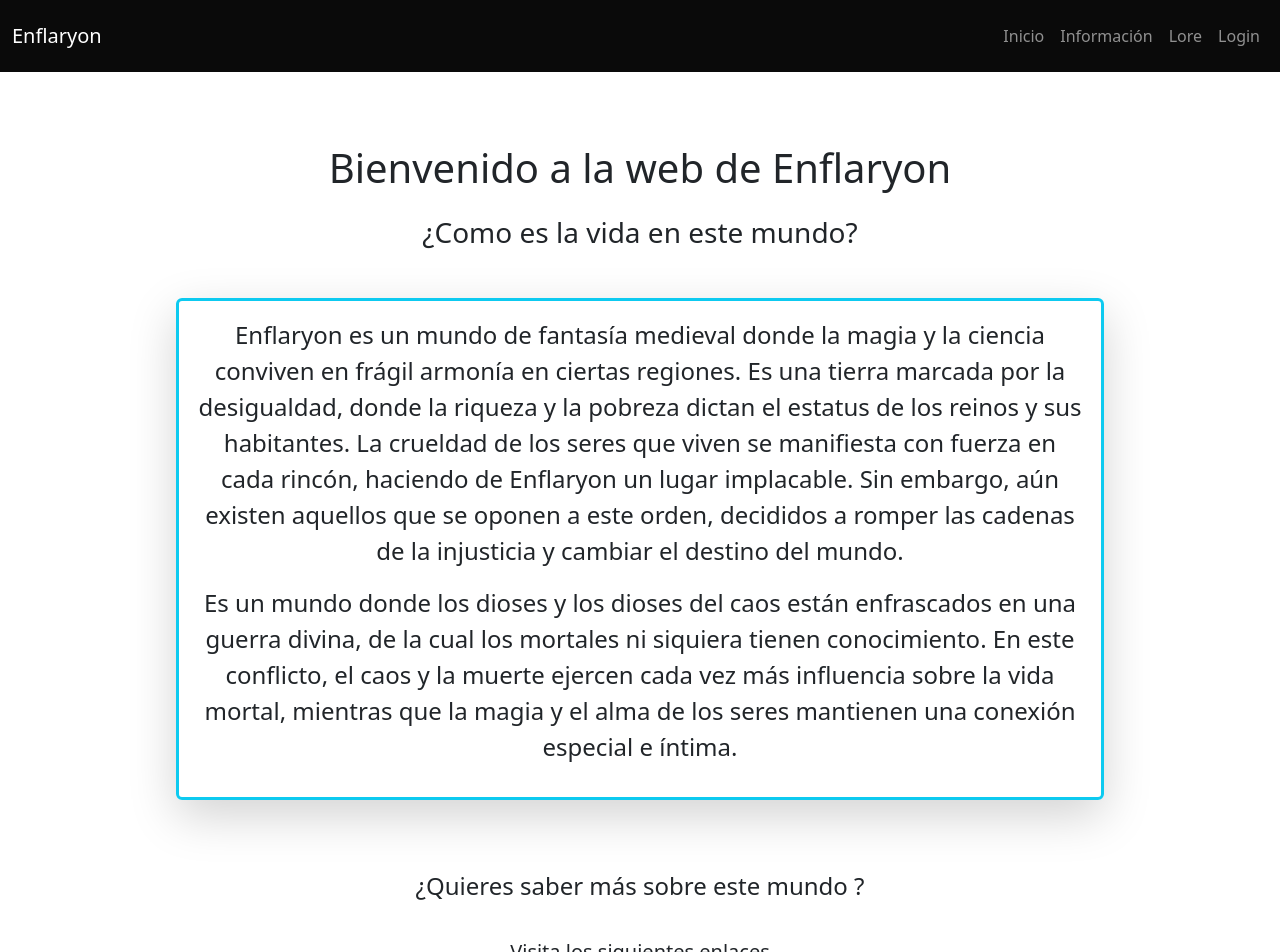
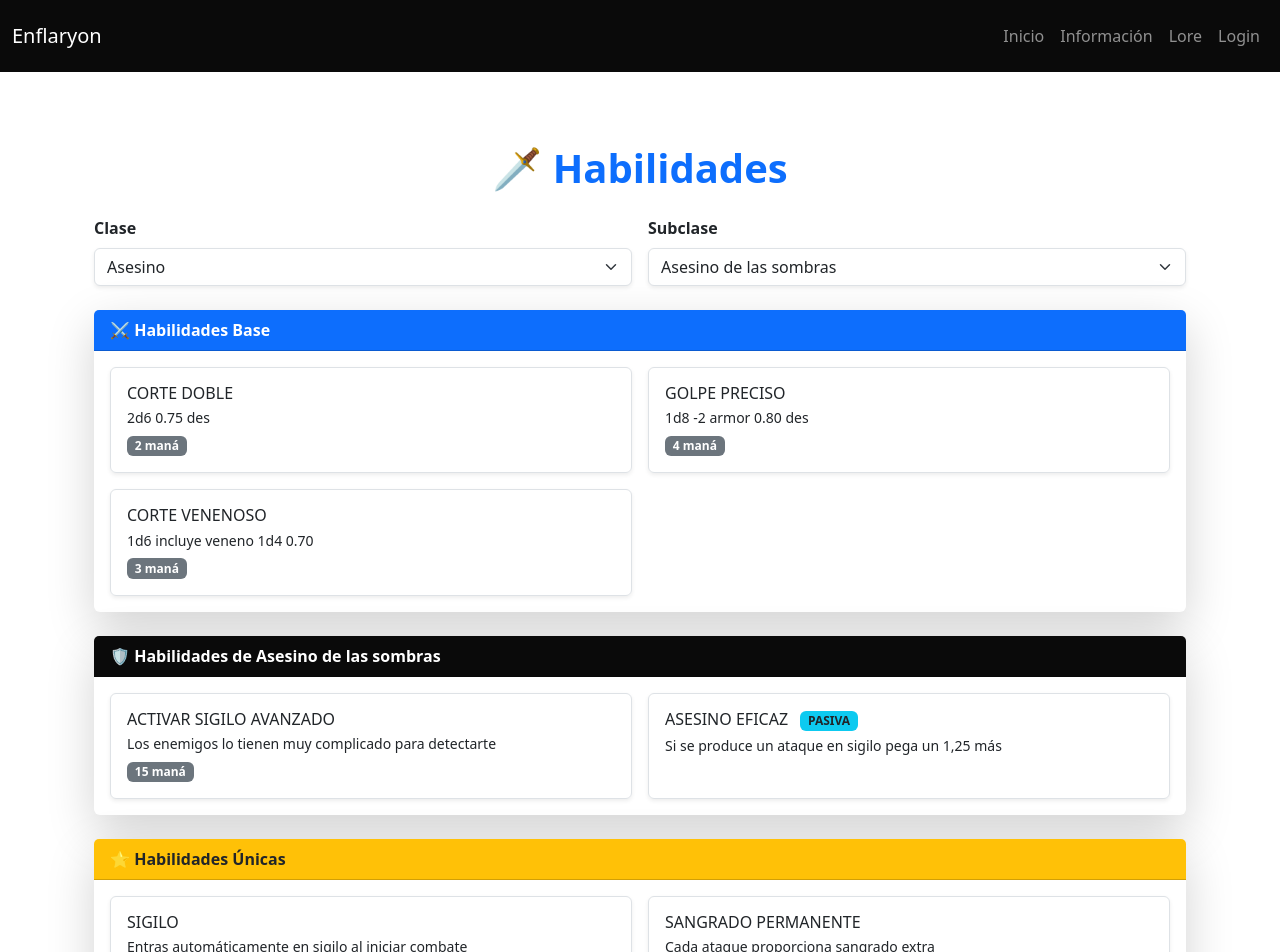
Before and after one commit to Jsr-17/juegoApp, a React (Vite) app: page /habilidades in a window 1280 px wide. Before the commit this address led to /. Shown: the top 952 px of the page. Built offline with nearby package versions, Linux system fonts and the light colour scheme.

Commit message:
cambio visual en estadisticas y nueva pagina de habilidades

```diff
--- /dev/null
+++ b/src/assets/skills/skills_asesino.json
@@ -0,0 +1,76 @@
+{
+  "Asesino": {
+    "base": [
+      {
+        "nombre": "Corte doble",
+        "descripcion": "2d6 0.75 des",
+        "costo": "2 maná",
+        "tipo": "activa"
+      },
+      {
+        "nombre": "Golpe preciso",
+        "descripcion": "1d8 -2 armor 0.80 des",
+        "costo": "4 maná",
+        "tipo": "activa"
+      },
+      {
+        "nombre": "Corte venenoso",
+        "descripcion": "1d6 incluye veneno 1d4 0.70",
+        "costo": "3 maná",
+        "tipo": "activa"
+      }
+    ],
+    "subclases": {
+      "Asesino de las sombras": [
+        {
+          "nombre": "Activar sigilo avanzado",
+          "descripcion": "Los enemigos lo tienen muy complicado para detectarte",
+          "costo": "15 maná",
+          "tipo": "activa"
+        },
+        {
+          "nombre": "Asesino eficaz",
+          "descripcion": "Si se produce un ataque en sigilo pega un 1,25 más",
+          "costo": "pasiva",
+          "tipo": "pasiva"
+        }
+      ],
+      "Ilusionista": [
+        {
+          "nombre": "Crear copia",
+          "descripcion": "Crea una copia con la mitad de la vida y 1/3 del daño del héroe",
+          "costo": "15 maná",
+          "tipo": "activa"
+        }
+      ],
+      "Exprimidor de la sangre": [
+        {
+          "nombre": "Absorbe vida",
+          "descripcion": "Absorve el 25% de la vida del daño infligido (50% si el enemigo tiene heridas)",
+          "costo": "8 maná",
+          "tipo": "pasiva"
+        }
+      ],
+      "Asesino de la pestilencia": [
+        {
+          "nombre": "Charco tóxico",
+          "descripcion": "Genera un charco bajo los enemigos, derriba y aplica veneno 1d4",
+          "costo": "10 maná",
+          "tipo": "activa"
+        }
+      ]
+    },
+    "habilidadesUnicas": [
+      {
+        "nombre": "Sigilo",
+        "descripcion": "Entras automáticamente en sigilo al iniciar combate",
+        "tipo": "pasiva"
+      },
+      {
+        "nombre": "Sangrado permanente",
+        "descripcion": "Cada ataque proporciona sangrado extra",
+        "tipo": "pasiva"
+      }
+    ]
+  }
+}
--- a/src/router/RouterApp.tsx
+++ b/src/router/RouterApp.tsx
@@ -4,6 +4,7 @@ import { RazaPage } from "../views/RazasPage/RazaPage";
 import { ClasePage } from "../views/ClasesPage/ClasePage";
 import { MagiaPage } from "../views/MagiaPage/MagiaPage";
 import { EstadisticasPage } from "../views/EstadisticasPage/EstadisticasPage";
+import { HabilidadesPage } from "../views/HabilidadesPage/HabilidadesPage";
 
 export const RouterApp = () => {
   return (
@@ -16,6 +17,7 @@ export const RouterApp = () => {
         element={<MagiaPage></MagiaPage>}
       ></Route>
       <Route path="/estadisticas" element={<EstadisticasPage></EstadisticasPage>}></Route>
+      <Route path="/habilidades" element={<HabilidadesPage></HabilidadesPage>}></Route>
 
       <Route path="/*" element={<Navigate to="/"></Navigate>}></Route>
     </Routes>
--- a/src/views/EstadisticasPage/EstadisticasPage.tsx
+++ b/src/views/EstadisticasPage/EstadisticasPage.tsx
@@ -7,58 +7,50 @@ import statsMago from "../../assets/stats/stats_mago.json";
 import statsArtillero from "../../assets/stats/stats_artillero.json";
 import statsLuchador from "../../assets/stats/stats_luchador.json";
 
-// Mapeamos cada clase con su respectivo JSON
 const statsMapping: { [key: string]: any } = {
-    Asesino:   statsAsesino,
-    Bardo:     statsBardo,
-    Caballero: statsCaballero,
-    Arquero:   statsArquero,
-    Mago:      statsMago,
-    Artillero: statsArtillero,
-    Luchador:  statsLuchador,
+  Asesino: statsAsesino,
+  Bardo: statsBardo,
+  Caballero: statsCaballero,
+  Arquero: statsArquero,
+  Mago: statsMago,
+  Artillero: statsArtillero,
+  Luchador: statsLuchador,
 };
 
 export const EstadisticasPage = () => {
-  // Obtenemos la lista de clases disponibles (por ahora solo "Asesino")
   const clases = Object.keys(statsMapping);
   const [claseSeleccionada, setClaseSeleccionada] = useState<string>(clases[0]);
 
-  // Para la clase seleccionada, los datos están organizados en subclases (llaves)
   const subclasesData = statsMapping[claseSeleccionada];
   const subclaseKeys = Object.keys(subclasesData);
   const [subclaseSeleccionada, setSubclaseSeleccionada] = useState<string>(
     subclaseKeys[0]
   );
 
-  // Los niveles disponibles son los objetos del array correspondiente a la subclase
-  const nivelesData = subclasesData[subclaseSeleccionada]; // Array de objetos
-  // Por defecto usamos el primer nivel; nota: asumimos que "nivel" es numérico en el JSON
+  const nivelesData = subclasesData[subclaseSeleccionada];
   const [nivelSeleccionado, setNivelSeleccionado] = useState<number>(
     nivelesData[0]?.nivel || 0
   );
 
-  // Buscamos el objeto de estadísticas para el nivel seleccionado
   const registroNivel = nivelesData.find(
     (r: any) => r.nivel === nivelSeleccionado
   );
 
   return (
     <section className="container my-5">
-      <h1 className="mb-4 text-center">
-        Estadísticas de Clase, Subclase y Nivel
+      <h1 className="mb-4 text-center fw-bold text-primary">
+        📊 Estadísticas de Clases
       </h1>
 
-      <div className="row mb-4">
-        {/* Selector de Clase */}
+      <div className="row g-3 mb-4">
         <div className="col-md-4">
-          <label className="form-label">Clase:</label>
+          <label className="form-label fw-semibold">Clase</label>
           <select
-            className="form-select"
+            className="form-select shadow-sm"
             value={claseSeleccionada}
             onChange={(e) => {
               const nuevaClase = e.target.value;
               setClaseSeleccionada(nuevaClase);
-              // Al cambiar de clase actualizamos la subclase y el nivel por defecto
               const nuevasSubclases = Object.keys(statsMapping[nuevaClase]);
               setSubclaseSeleccionada(nuevasSubclases[0]);
               const nuevosNiveles =
@@ -74,16 +66,14 @@ export const EstadisticasPage = () => {
           </select>
         </div>
 
-        {/* Selector de Subclase */}
         <div className="col-md-4">
-          <label className="form-label">Subclase:</label>
+          <label className="form-label fw-semibold">Subclase</label>
           <select
-            className="form-select"
+            className="form-select shadow-sm"
             value={subclaseSeleccionada}
             onChange={(e) => {
               const nuevaSub = e.target.value;
               setSubclaseSeleccionada(nuevaSub);
-              // Actualizamos nivel al cambiar de subclase
               const nuevosNiveles = statsMapping[claseSeleccionada][nuevaSub];
               setNivelSeleccionado(nuevosNiveles[0]?.nivel || 0);
             }}
@@ -96,15 +86,12 @@ export const EstadisticasPage = () => {
           </select>
         </div>
 
-        {/* Selector de Nivel */}
         <div className="col-md-4">
-          <label className="form-label">Nivel:</label>
+          <label className="form-label fw-semibold">Nivel</label>
           <select
-            className="form-select"
+            className="form-select shadow-sm"
             value={nivelSeleccionado}
-            onChange={(e) =>
-              setNivelSeleccionado(Number(e.target.value))
-            }
+            onChange={(e) => setNivelSeleccionado(Number(e.target.value))}
           >
             {nivelesData.map((nivelObj: any) => (
               <option key={nivelObj.nivel} value={nivelObj.nivel}>
@@ -116,23 +103,33 @@ export const EstadisticasPage = () => {
       </div>
 
       {registroNivel && (
-        <div className="card shadow">
+        <div className="card shadow-lg border-0">
+          <div className="card-header bg-primary text-white">
+            <h4 className="mb-0">
+              {subclaseSeleccionada}{" "}
+              <span className="badge bg-light text-dark">
+                Nivel {registroNivel.nivel}
+              </span>
+            </h4>
+          </div>
           <div className="card-body">
-            <h4 className="card-title">
-              {subclaseSeleccionada} - Nivel {registroNivel.nivel}
-            </h4>
-            <ul className="list-group list-group-flush mb-3">
+            <div className="row g-3">
               {Object.entries(registroNivel)
-                .filter(([key]) => key !== "nivel" && key !== "Total")
+                .filter(([key]) => key !== "nivel" && key.toLowerCase() !== "total")
                 .map(([key, value]) => (
-                  <li key={key} className="list-group-item">
-                    {key}: {String(value)}
-                  </li>
+                  <div className="col-6 col-md-4" key={key}>
+                    <div className="p-3 border rounded text-center shadow-sm h-100">
+                      <h6 className="text-muted text-uppercase small mb-1">
+                        {key.replace("_", " ")}
+                      </h6>
+                      <span className="fs-5 fw-bold text-primary">{String(value)}</span>
+                    </div>
+                  </div>
                 ))}
-              <li className="list-group-item">
-                <strong>Total: {registroNivel.Total}</strong>
-              </li>
-            </ul>
+            </div>
+          </div>
+          <div className="card-footer bg-light text-center fw-bold">
+            ⭐ Total: {registroNivel.total || registroNivel.Total}
           </div>
         </div>
       )}
--- /dev/null
+++ b/src/views/HabilidadesPage/HabilidadesPage.tsx
@@ -0,0 +1,160 @@
+import { useEffect, useMemo, useState } from "react";
+import skillsAsesino from "../../assets/skills/skills_asesino.json";
+
+// Tipos opcionales para mayor seguridad
+type Skill = {
+  nombre: string;
+  descripcion: string;
+  costo?: string;
+  tipo: "activa" | "pasiva";
+};
+type SkillsPack = {
+  base: Skill[];
+  subclases: Record<string, Skill[]>;
+  habilidadesUnicas: Skill[];
+};
+
+// ⬅️ IMPORTANTE: el JSON tiene la clave "Asesino" en la raíz
+const skillsMapping: Record<string, SkillsPack> = {
+  Asesino: (skillsAsesino as any).Asesino as SkillsPack,
+  // Cuando tengas más clases, añade aquí:
+  // Bardo: skillsBardo.Bardo,
+  // ...
+};
+
+export const HabilidadesPage = () => {
+  const clases = Object.keys(skillsMapping);
+  const [claseSeleccionada, setClaseSeleccionada] = useState<string>(clases[0] ?? "");
+
+  // Paquete de habilidades de la clase
+  const pack: SkillsPack =
+    skillsMapping[claseSeleccionada] ?? { base: [], subclases: {}, habilidadesUnicas: [] };
+
+  // Subclases disponibles para la clase actual
+  const subclases = useMemo(() => Object.keys(pack.subclases ?? {}), [pack]);
+
+  const [subclaseSeleccionada, setSubclaseSeleccionada] = useState<string>(subclases[0] ?? "");
+
+  // Si cambia la clase, resetea subclase al primer valor disponible
+  useEffect(() => {
+    setSubclaseSeleccionada(subclases[0] ?? "");
+  }, [claseSeleccionada, subclases]);
+
+  const habilidadesBase = pack.base ?? [];
+  const habilidadesSubclase = pack.subclases?.[subclaseSeleccionada] ?? [];
+  const habilidadesUnicas = pack.habilidadesUnicas ?? [];
+
+  return (
+    <section className="container my-5">
+      <h1 className="mb-4 text-center fw-bold text-primary">🗡️ Habilidades</h1>
+
+      {/* Selectores */}
+      <div className="row g-3 mb-4">
+        <div className="col-md-6">
+          <label className="form-label fw-semibold">Clase</label>
+          <select
+            className="form-select shadow-sm"
+            value={claseSeleccionada}
+            onChange={(e) => setClaseSeleccionada(e.target.value)}
+          >
+            {clases.map((c) => (
+              <option key={c} value={c}>{c}</option>
+            ))}
+          </select>
+        </div>
+
+        <div className="col-md-6">
+          <label className="form-label fw-semibold">Subclase</label>
+          <select
+            className="form-select shadow-sm"
+            value={subclaseSeleccionada}
+            onChange={(e) => setSubclaseSeleccionada(e.target.value)}
+          >
+            {subclases.map((s) => (
+              <option key={s} value={s}>{s}</option>
+            ))}
+          </select>
+        </div>
+      </div>
+
+      {/* Habilidades base */}
+      <div className="card shadow-lg border-0 mb-4">
+        <div className="card-header bg-primary text-white">
+          <strong>⚔️ Habilidades Base</strong>
+        </div>
+        <div className="card-body">
+          {habilidadesBase.length === 0 ? (
+            <div className="text-muted">No hay habilidades base.</div>
+          ) : (
+            <div className="row g-3">
+              {habilidadesBase.map((hab, i) => (
+                <div className="col-md-6" key={`base-${i}`}>
+                  <div className="p-3 border rounded shadow-sm h-100">
+                    <h6 className="mb-1 text-uppercase">{hab.nombre}</h6>
+                    <div className="small mb-1">{hab.descripcion}</div>
+                    {hab.tipo !== "pasiva" && (
+                      <span className="badge bg-secondary">{hab.costo}</span>
+                    )}
+                  </div>
+                </div>
+              ))}
+            </div>
+          )}
+        </div>
+      </div>
+
+      {/* Habilidades de subclase */}
+      <div className="card shadow-lg border-0 mb-4">
+        <div className="card-header bg-dark text-white">
+          <strong>🛡️ Habilidades de {subclaseSeleccionada || "—"}</strong>
+        </div>
+        <div className="card-body">
+          {habilidadesSubclase.length === 0 ? (
+            <div className="text-muted">No hay habilidades para esta subclase.</div>
+          ) : (
+            <div className="row g-3">
+              {habilidadesSubclase.map((hab, i) => (
+                <div className="col-md-6" key={`sub-${i}`}>
+                  <div className="p-3 border rounded shadow-sm h-100">
+                    <h6 className="mb-1 text-uppercase">
+                      {hab.nombre} {hab.tipo === "pasiva" && (
+                        <span className="badge bg-info text-dark ms-2">Pasiva</span>
+                      )}
+                    </h6>
+                    <div className="small mb-1">{hab.descripcion}</div>
+                    {hab.tipo !== "pasiva" && (
+                      <span className="badge bg-secondary">{hab.costo}</span>
+                    )}
+                  </div>
+                </div>
+              ))}
+            </div>
+          )}
+        </div>
+      </div>
+
+      {/* Habilidades únicas */}
+      <div className="card shadow-lg border-0">
+        <div className="card-header bg-warning">
+          <strong>🌟 Habilidades Únicas</strong>
+        </div>
+        <div className="card-body">
+          {habilidadesUnicas.length === 0 ? (
+            <div className="text-muted">Sin habilidades únicas.</div>
+          ) : (
+            <div className="row g-3">
+              {habilidadesUnicas.map((hab, i) => (
+                <div className="col-md-6" key={`uni-${i}`}>
+                  <div className="p-3 border rounded shadow-sm h-100">
+                    <h6 className="mb-1 text-uppercase">{hab.nombre}</h6>
+                    <div className="small">{hab.descripcion}</div>
+                  </div>
+                </div>
+              ))}
+            </div>
+          )}
+        </div>
+      </div>
+    </section>
+  );
+};
```
